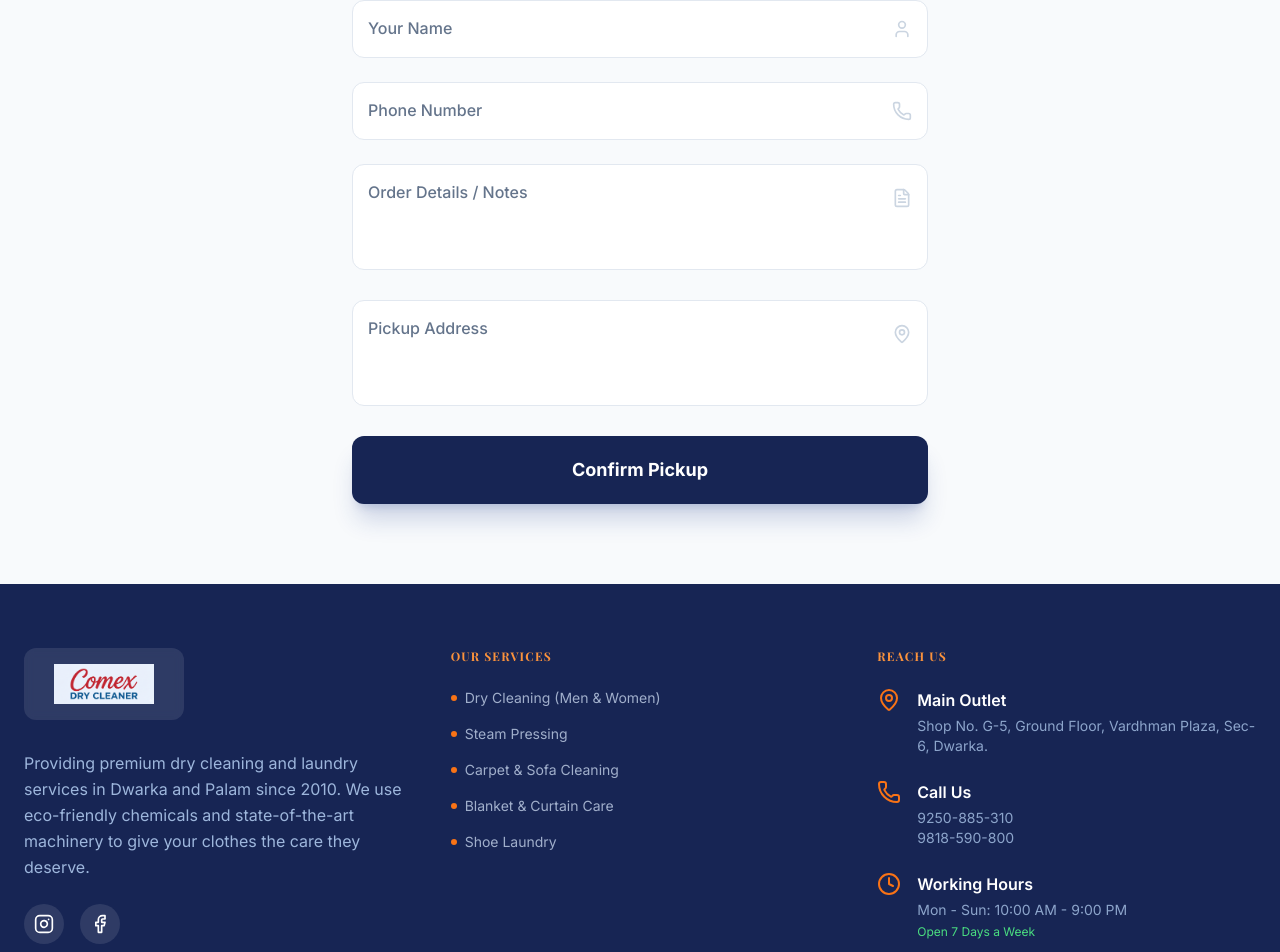
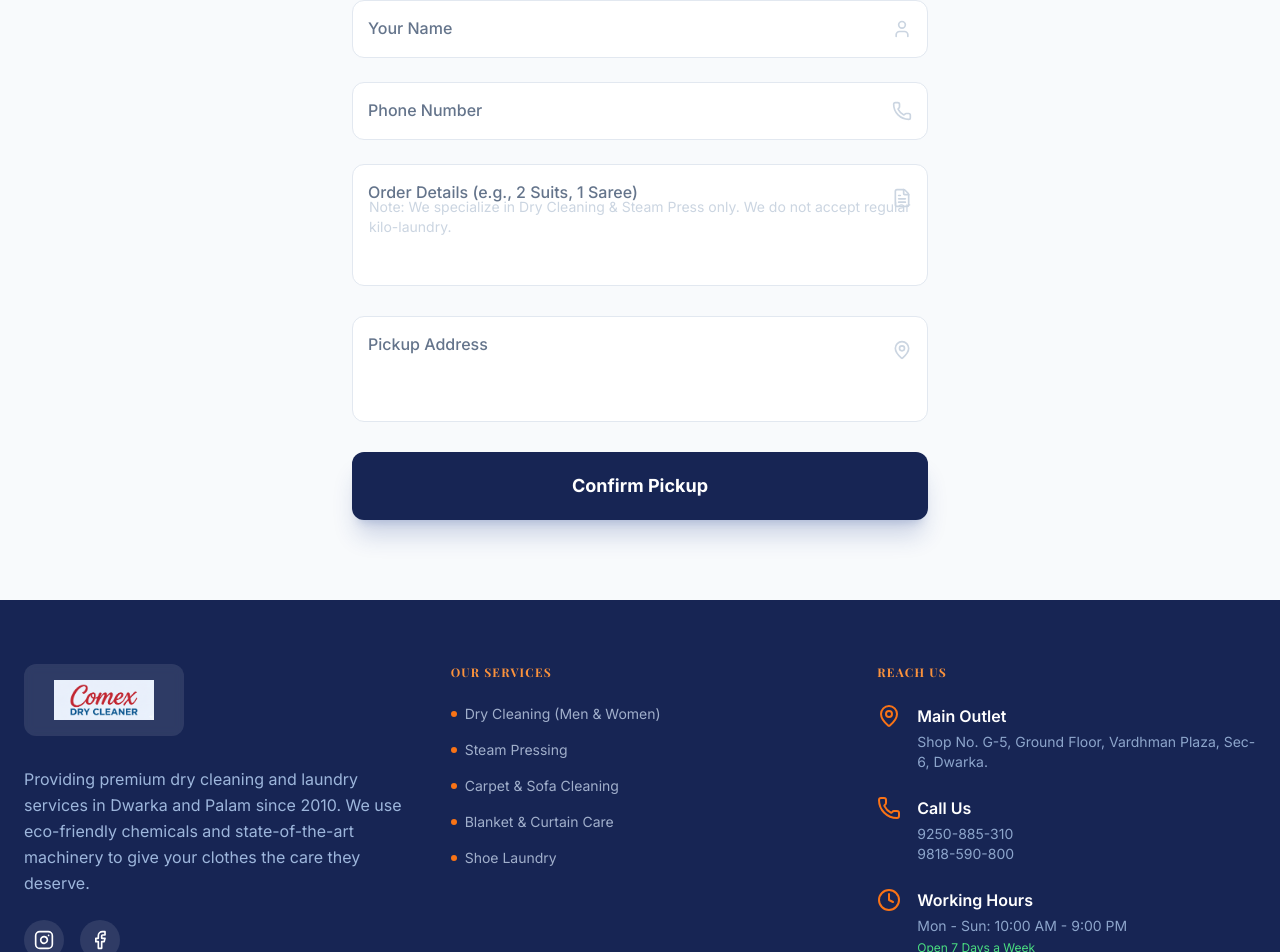
Before and after one commit to comexdryclean70/comex-dryclean-main-website, a Next.js app: page / in a window 1280 px wide. Shown: the part 2475-3427 px from the top of the page. Built offline with nearby package versions, Linux system fonts and the light colour scheme; a web font is replaced by a local one.

Commit message:
feat: add premium disclaimers to booking form

```diff
--- a/src/components/BookingUI.tsx
+++ b/src/components/BookingUI.tsx
@@ -138,13 +138,14 @@ function BookingFormWithParams() {
                                 : "top-4 text-base text-slate-500 font-medium"
                                 }`}
                         >
-                            Order Details / Notes
+                            Order Details (e.g., 2 Suits, 1 Saree)
                         </label>
                         <textarea
                             name="notes"
                             rows={3}
+                            placeholder="Note: We specialize in Dry Cleaning & Steam Press only. We do not accept regular kilo-laundry."
                             className={`${inputClasses} resize-none ${focusedField === 'notes' || formData.notes ? "pt-7 pb-3" : "pt-4 pb-4"
-                                } ${focusedField === 'notes' ? focusClasses : ''}`}
+                                } ${focusedField === 'notes' ? focusClasses : ''} placeholder:text-slate-300 placeholder:text-sm pt-8`}
                             onChange={handleChange}
                             onFocus={() => setFocusedField('notes')}
                             onBlur={() => setFocusedField(null)}
```
